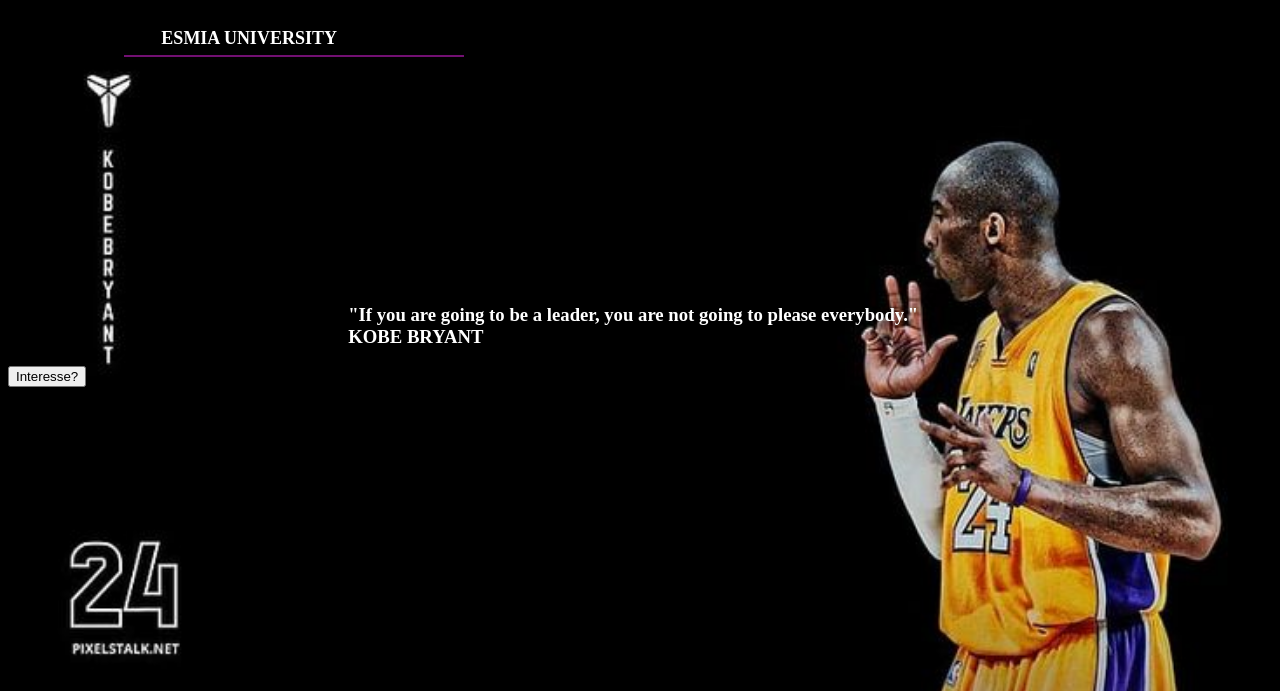
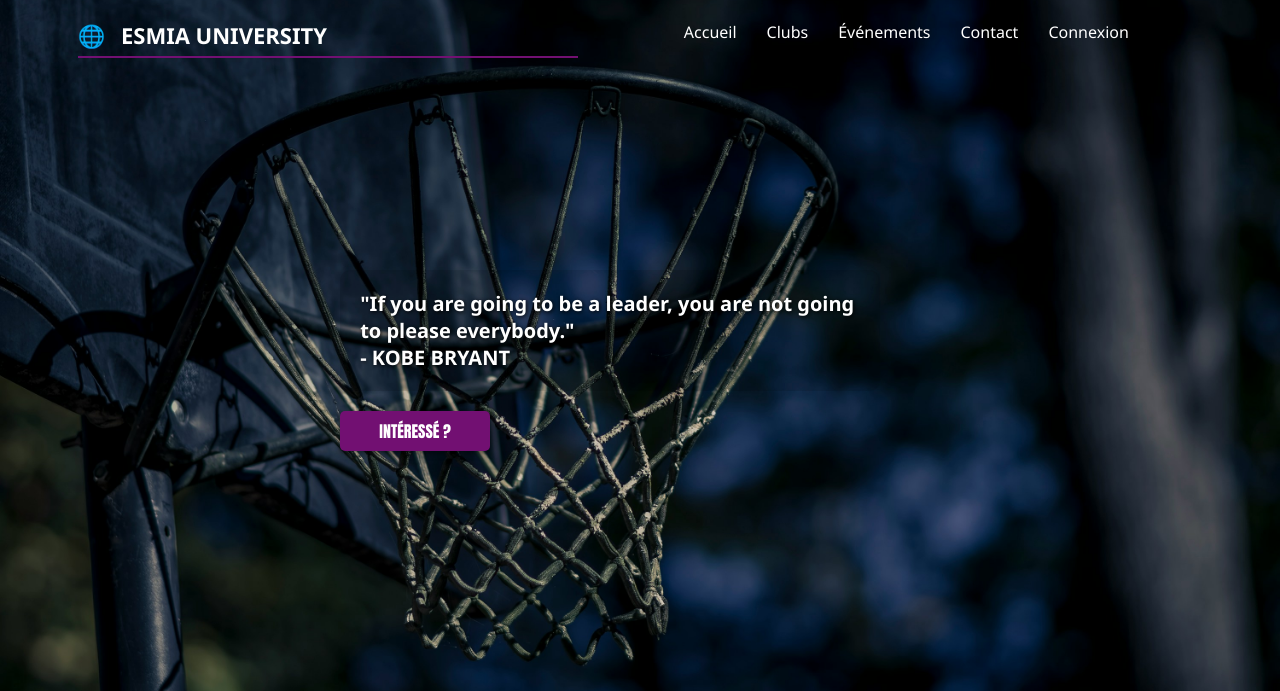
Before and after one commit to Panda0831/p_trans, a PHP site: page /basket_page.php in a window 1280 px wide. Shown: the top 691 px of the page. Run offline with PHP 8.4, Linux system fonts and the light colour scheme.

Commit message:
Commit on my locl branch

```diff
--- a/basket_page.php
+++ b/basket_page.php
@@ -5,64 +5,164 @@
   <meta charset="UTF-8">
   <title>AVE BASKET</title>
   <style>
+    :root {
+      --primary-color: #721072;
+      --hover-color: #007BFF;
+    }
+
     body {
-            background-image: url(ab672c50cf19693a88e2f74b72fc72c6.jpg);
-            background-repeat: no-repeat;
+      margin: 0;
+      font-family: 'Segoe UI', Tahoma, Geneva, Verdana, sans-serif;
+        background: url('kobe-terrain.jpg') no-repeat center center fixed;
   background-size: cover;
+  position: relative;
+      color: white;
     }
+
 
     .header {
       padding: 20px 40px;
-            position: relative;
     }
 
     .logo-container {
-            width: 9cm;
-            /* Longueur du trait et de la zone d’animation */
+      width: 100%;
+      max-width: 500px;
       overflow: hidden;
-            margin-left: 2cm;
-            /* Aligner avec le titre "Bienvenue" */
+      margin-left: 1cm;
     }
 
     .logo-text {
       font-weight: bold;
-            margin-left: 1cm;
-            font-size: 18px;
+      font-size: 22px;
       white-space: nowrap;
-            animation: slide-logo 6s linear infinite;
       color: white;
     }
 
     .logo-line {
-            width: 10cm;
+      width: 100%;
       height: 2px;
-            background-color: #721072;
+      background-color: var(--primary-color);
       margin-top: 6px;
     }
-        .kobe{
+
+    nav {
+      display: flex;
+      justify-content: flex-end;
+      margin-right: 4cm;
+      margin-top: -1.5cm;
+    }
+
+    nav ul {
+      display: flex;
+      list-style: none;
+      padding: 0;
+      margin: 0;
+    }
+
+    nav ul li {
+      margin-left: 30px;
+    }
+
+    nav ul li a {
+      text-decoration: none;
       color: white;
+      font-weight: 500;
+      transition: color 0.3s ease;
+      cursor: pointer;
+    }
+
+    nav ul li a:hover {
+      color: var(--hover-color);
+
+    }
+
+    .kobe {
+
+
+      margin-top: 6cm;
   margin-left: 9cm;
-            margin-top: 6cm;
+  font-size: 20px;
+  text-shadow: 1px 1px 4px black;
+  background: rgba(0, 0, 0, 0.10);
+  padding: 20px;
+  border-radius: 10px;
+  max-width: 500px;
     }
+
+    .interesse {
+      margin-left: 9cm;
+      margin-top: 20px;
+    }
+
+    .interesse button {
+      height: 40px;
+      width: 150px;
+      text-transform: uppercase;
+      font-family: Impact, Haettenschweiler, 'Arial Narrow Bold', sans-serif;
+      font-size: 16px;
+      background-color: #f0f0f0;
+      border-radius: 5px;
+      border: none;
+      cursor: pointer;
+      transition: all 0.3s ease;
+       background-color: var(--primary-color);
+  color: white;
+  box-shadow: 0 2px 6px rgba(0,0,0,0.5);
+    }
+
+    .interesse button:hover {
+      background-color: var(--hover-color);
+      color: white;
+      transform: scale(1.05);
+    }
+
+    @media (max-width: 768px) {
+      .kobe,
+      .interesse {
+         margin-left: 1cm;
+    margin-right: 1cm;
+    text-align: center;
+      }
+
+      nav {
+        justify-content: center;
+        margin-right: 0;
+      }
+    }
+    .globe {
+  margin-right: 10px;
+}
+
   </style>
 </head>
 
 <body>
   <div class="header">
     <div class="logo-container">
-            <div class="logo-text">ESMIA UNIVERSITY</div>
+      <div class="logo-text">
+      <span class="globe">🌐</span> ESMIA UNIVERSITY
+      </div>
       <div class="logo-line"></div>
     </div>
   </div>
+
+  <nav>
+    <ul>
+      <li><a href="#">Accueil</a></li>
+      <li><a href="#clubs">Clubs</a></li>
+      <li><a href="#">Événements</a></li>
+      <li><a href="#">Contact</a></li>
+      <li><a href="#">Connexion</a></li>
+    </ul>
+  </nav>
+
   <div>
-        <h3 class="kobe">"If you are going to be a leader, you are not going to please everybody." <br> KOBE BRYANT </br></h3>
-    </div>
-    <div>
-        <button type="button" onclick="window.location.href='basket_page2.php'">Interesse?</button>
+    <h3 class="kobe">"If you are going to be a leader, you are not going to please everybody."<br>- KOBE BRYANT</h3>
   </div>
 
-
-
+  <div class="interesse">
+   <a href="basket_page2.php"> <button>Intéressé ?</button></a>
+  </div>
 </body>
 
 </html>
--- a/sosisy.html
+++ b/sosisy.html
@@ -420,7 +420,7 @@
     </ul>
     <ul style="list-style: none; text-decoration: none;">
         <p>Coordonnées:</p><br>
-        <li style="color: inherit; text-decoration: none;"> facebook</li>
+        <li style="color: inherit; text-decoration: none;">Facebook</li>
         <li style="color: inherit; text-decoration: none;">Instagram</li>
         <li style="color: inherit; text-decoration: none;">Git Hub</li>
         <li style="color: inherit; text-decoration: none;">Esmia University</li>
```
Also changed, not shown: basket_page2.php (+164 -4 lines), login.php (+7 -7 lines), kobe-terrain.jpg (added). Lines whose indentation alone changed are shown as unchanged.
